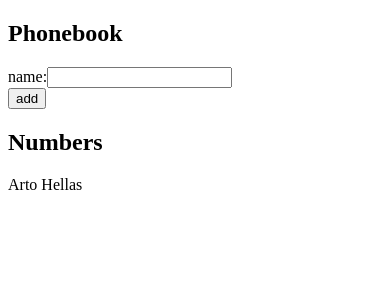
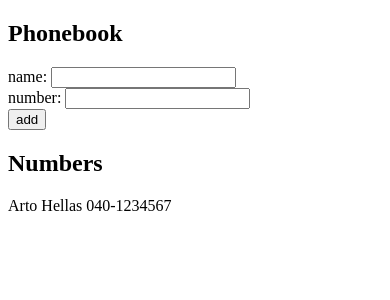
Before and after one commit to bxbao87/fullstackopen2022, a React (Create React App) app in the folder part2/phonebook/: page / in a window 390 px wide. Shown: the top 300 px of the page. Built offline with nearby package versions, Linux system fonts and the light colour scheme.

Commit message:
[part2b][phonebook] ex2.7 2.8

```diff
--- a/part2/phonebook/src/App.js
+++ b/part2/phonebook/src/App.js
@@ -2,38 +2,45 @@
 
 const App = () => {
   const [persons, setPersons] = useState([
-    { name: 'Arto Hellas' }
+    { name: 'Arto Hellas', number: '040-1234567' }
   ])
   const [newName, setNewName] = useState('')
+  const [newNumber, setNewNumber] = useState('')
 
   const onNameChange = (event) => {
     setNewName(event.target.value)
   }
 
+  const onNumberChange = (event) => {
+    setNewNumber(event.target.value)
+  }
+
   const onSubmitForm = (event) => {
     event.preventDefault()
-    let tmp = persons.concat({name: newName})
-    setPersons(tmp)
-    setNewName('')
+    if (persons.find(person => person.name === newName)) {
+      alert(`${newName} is already added to phonebook`)
+    } else {
+      let tmp = persons.concat({name: newName, number: newNumber})
+      setPersons(tmp)
+      setNewName('')
+      setNewNumber('')
+    }
   }
 
   return (
     <div>
       <h2>Phonebook</h2>
       <form onSubmit={onSubmitForm}>
-        <div>
-          name:
-          <input
-            value={newName}
-            onChange={onNameChange}
-          />
-        </div>
+        <div>name: <input value={newName} onChange={onNameChange} /> </div>
+        <div>number: <input value={newNumber} onChange={onNumberChange}/></div>
         <div>
           <button type="submit">add</button>
         </div>
       </form>
+
+
       <h2>Numbers</h2>
-      {persons.map(person => <div key={person.name}> {person.name} </div>)}
+      {persons.map(person => <div key={person.name}>{person.name} {person.number}</div>)}
     </div>
   )
 }
```
